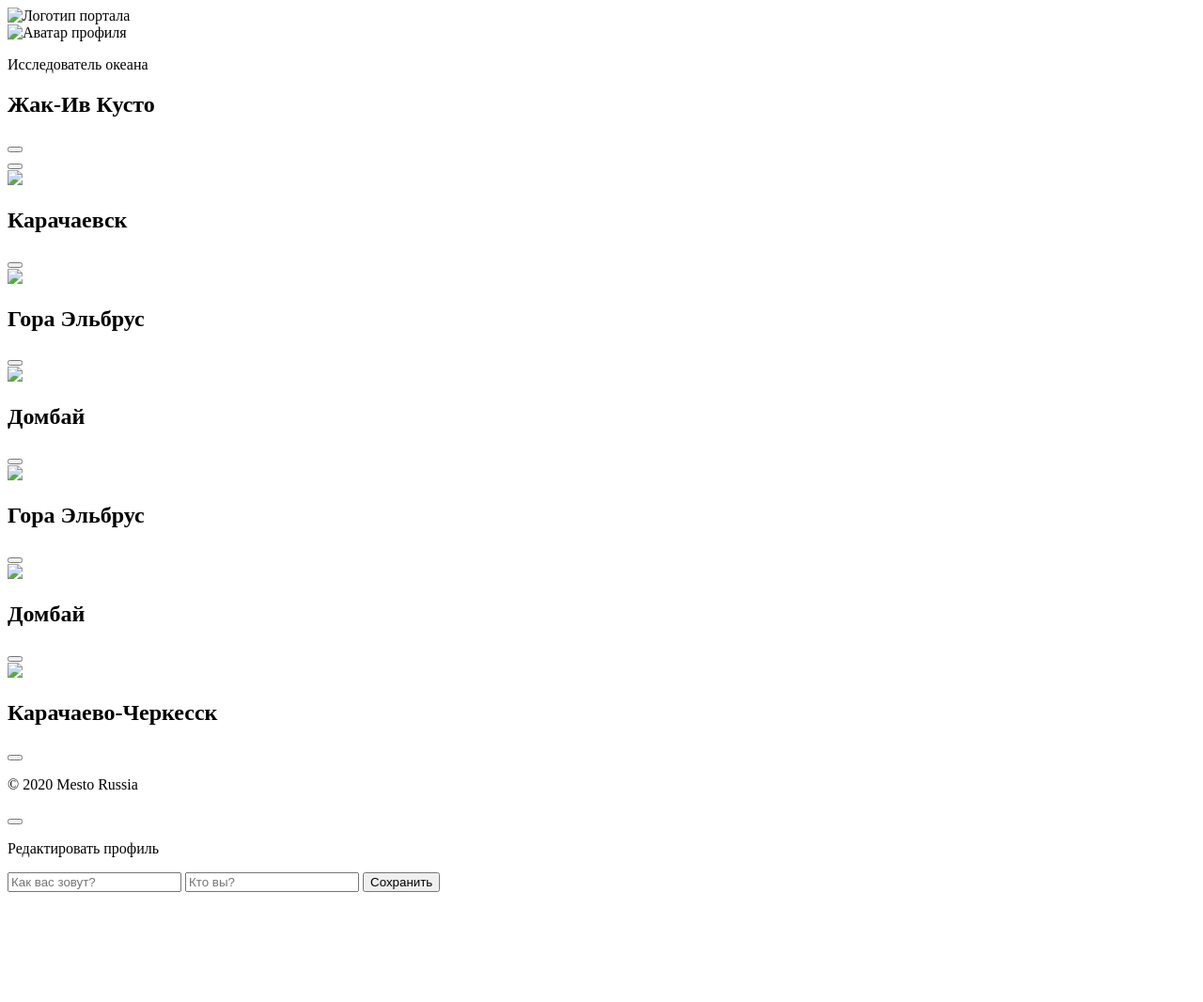
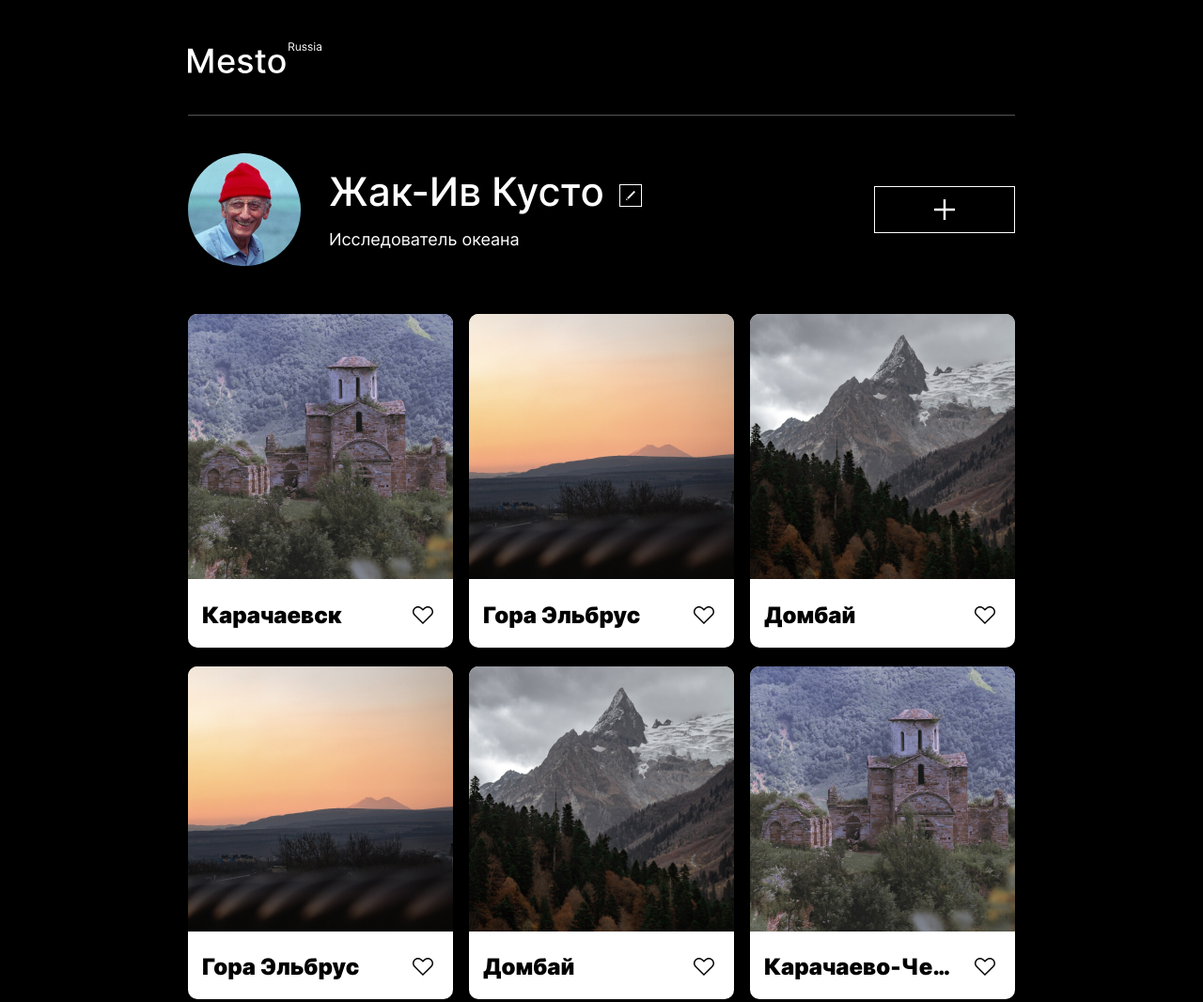
Before and after one commit to fibez/mesto, a plain HTML site: page index.html in a window 1280 px wide. Shown: the top 1066 px of the page at 94% size. Before the commit the page ends 957 px from the top, so only its background shows below. Drawn offline with Linux system fonts and the light colour scheme; the site is published under a folder, as on GitHub Pages, so addresses that start at the root find nothing; files whose address does not match are found by name.

Commit message:
bugfix/change routes for images, icons & styles

```diff
--- a/blocks/elements/__like/elements__like.css
+++ b/blocks/elements/__like/elements__like.css
@@ -2,7 +2,7 @@
   width: 22px;
   height: 19px;
   background-color: rgba(0, 0, 0, 0);
-  background-image: url(/images/like.svg);
+  background-image: url("../../../images/like.svg");
   background-repeat: no-repeat;
   background-position: center;
   align-self: center;
@@ -15,5 +15,5 @@
 }
 
 .elements__like:active {
-  background-image: url(/images/like-active.svg);
+  background-image: url("../../../images/like-active.svg");
 }
--- a/blocks/popup/__close-button/popup__close-button.css
+++ b/blocks/popup/__close-button/popup__close-button.css
@@ -4,7 +4,7 @@
   position: absolute;
   top: -40px;
   right: -40px;
-  background-image: url("/images/close-button.svg");
+  background-image: url("../../../images/close-button.svg");
   background-color: rgba(0, 0, 0, 0);
   background-repeat: no-repeat;
   background-position: center;
--- a/blocks/profile/__add-button/profile__add-button.css
+++ b/blocks/profile/__add-button/profile__add-button.css
@@ -1,6 +1,6 @@
 .profile__add-button {
   background-color: rgba(0, 0, 0, 1);
-  background-image: url("/images/add-button.svg");
+  background-image: url("../../../images/add-button.svg");
   background-repeat: no-repeat;
   background-position: center;
   width: 150px;
--- a/blocks/profile/__edit-button/profile__edit-button.css
+++ b/blocks/profile/__edit-button/profile__edit-button.css
@@ -3,7 +3,7 @@
   width: 24px;
   height: 24px;
   background-color: rgba(0, 0, 0, 1);
-  background-image: url("/images/edit-button.svg");
+  background-image: url("../../../images/edit-button.svg");
   background-repeat: no-repeat;
   background-position: center;
   border: 1px solid white;
--- a/index.html
+++ b/index.html
@@ -3,17 +3,17 @@
   <head>
     <meta charset="UTF-8" />
     <meta name="viewport" content="width=device-width, initial-scale=1.0" />
-    <link rel="stylesheet" href="/pages/index.css" />
+    <link rel="stylesheet" href="./pages/index.css" />
     <title>Mesto</title>
   </head>
   <body class="page">
     <header class="header page__header">
-      <img class="header__logo" src="/images/logo.svg" alt="Логотип портала" />
+      <img class="header__logo" src="./images/logo.svg" alt="Логотип портала" />
     </header>
     <main class="content">
       <section class="profile content__profile">
         <div class="profile__info-container">
-          <img class="profile__avatar" src="/images/profile-avatar.png" alt="Аватар профиля" />
+          <img class="profile__avatar" src="./images/profile-avatar.png" alt="Аватар профиля" />
           <p class="profile__description">Исследователь океана</p>
           <div class="profile__name-button-container">
             <h1 class="profile__name">Жак-Ив Кусто</h1>
@@ -24,42 +24,42 @@
       </section>
       <section class="elements content__elements">
         <div class="elements__card">
-          <img class="elements__image" src="/images/karach.jpg" />
+          <img class="elements__image" src="./images/karach.jpg" />
           <div class="elements__wrapper">
             <h2 class="elements__place-name">Карачаевск</h2>
             <button class="elements__like"></button>
           </div>
         </div>
         <div class="elements__card">
-          <img class="elements__image" src="/images/mountelbr.jpg" />
+          <img class="elements__image" src="./images/mountelbr.jpg" />
           <div class="elements__wrapper">
             <h2 class="elements__place-name">Гора Эльбрус</h2>
             <button class="elements__like"></button>
           </div>
         </div>
         <div class="elements__card">
-          <img class="elements__image" src="/images/domb.jpg" />
+          <img class="elements__image" src="./images/domb.jpg" />
           <div class="elements__wrapper">
             <h2 class="elements__place-name">Домбай</h2>
             <button class="elements__like"></button>
           </div>
         </div>
         <div class="elements__card">
-          <img class="elements__image" src="/images/mountelbr.jpg" />
+          <img class="elements__image" src="./images/mountelbr.jpg" />
           <div class="elements__wrapper">
             <h2 class="elements__place-name">Гора Эльбрус</h2>
             <button class="elements__like"></button>
           </div>
         </div>
         <div class="elements__card">
-          <img class="elements__image" src="/images/domb.jpg" />
+          <img class="elements__image" src="./images/domb.jpg" />
           <div class="elements__wrapper">
             <h2 class="elements__place-name">Домбай</h2>
             <button class="elements__like"></button>
           </div>
         </div>
         <div class="elements__card">
-          <img class="elements__image" src="/images/karach.jpg" />
+          <img class="elements__image" src="./images/karach.jpg" />
           <div class="elements__wrapper">
             <h2 class="elements__place-name">Карачаево-Черкесск</h2>
             <button class="elements__like"></button>
@@ -81,6 +81,6 @@
         </form>
       </div>
     </div>
-    <script src="/scripts/index.js"></script>
+    <script src="./scripts/index.js"></script>
   </body>
 </html>
```
Also changed, not shown: README.md.
